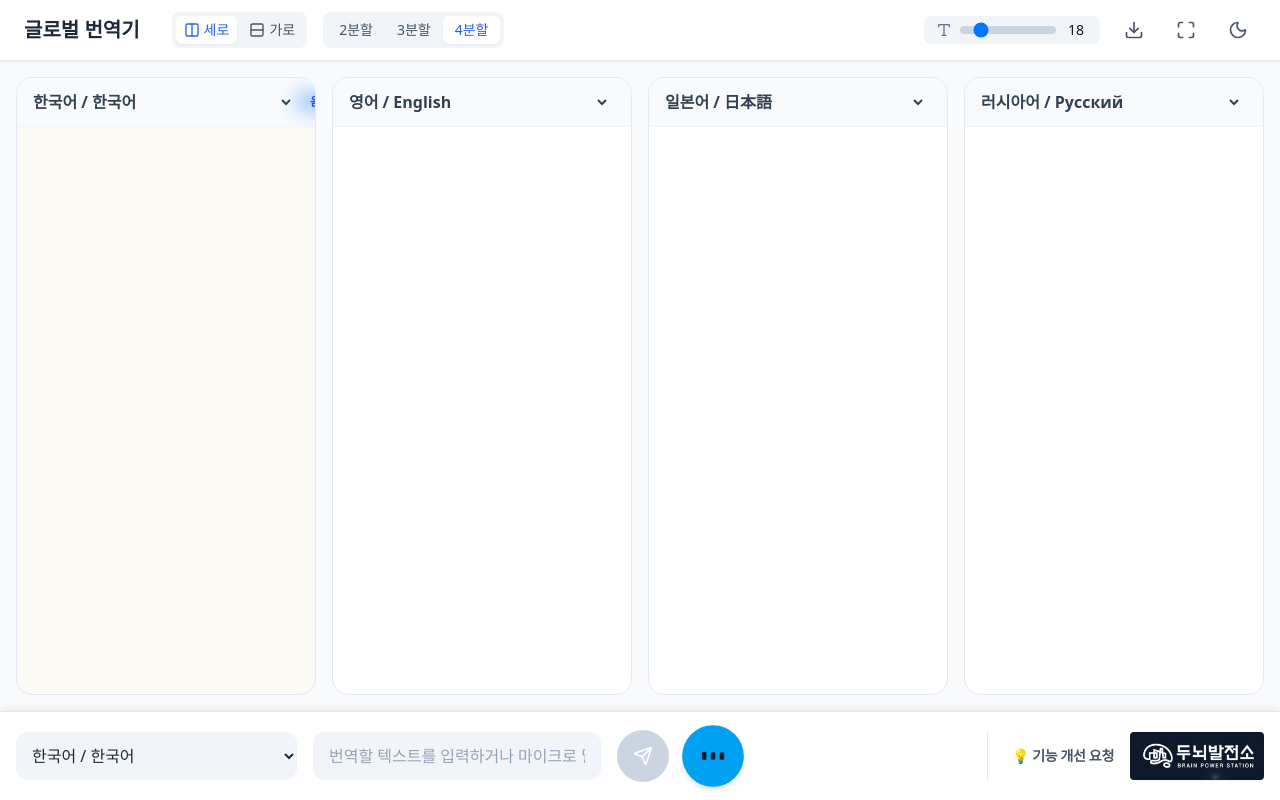
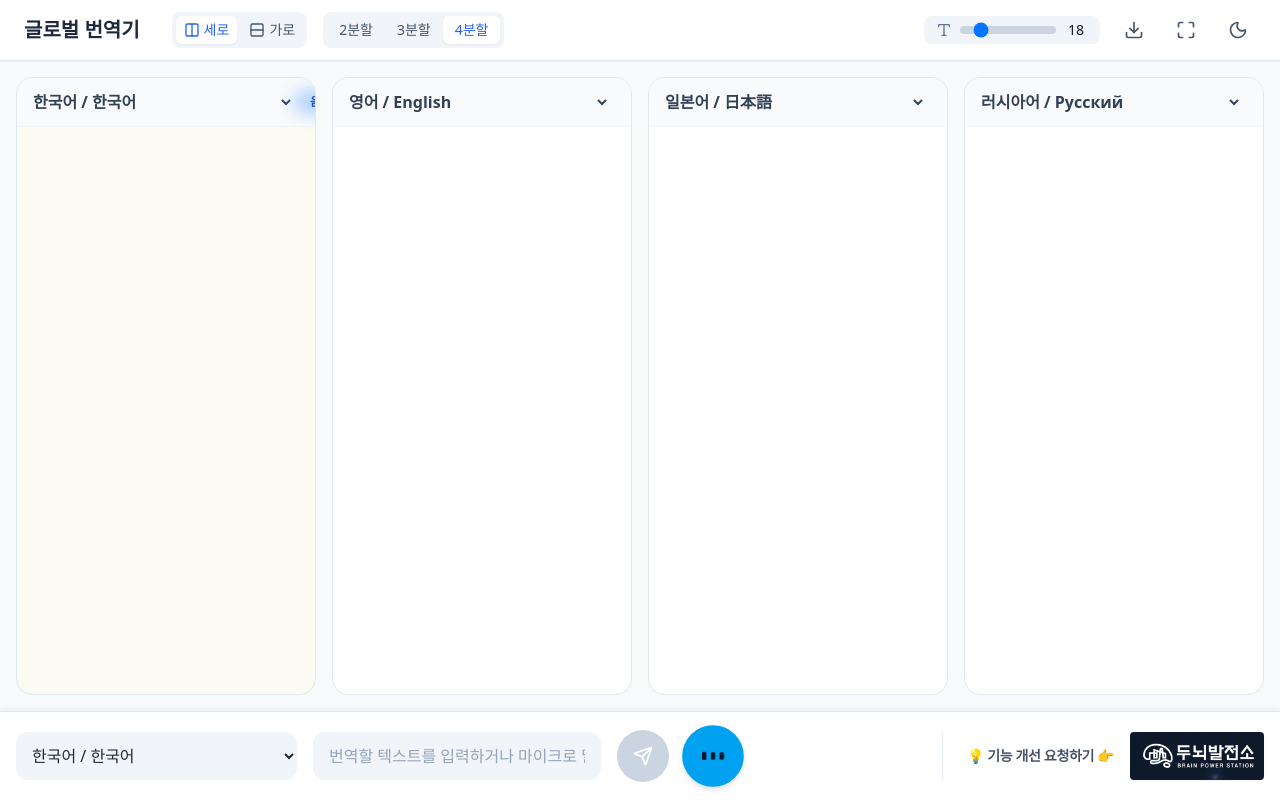
Before and after one commit to Brain-PowerStation/auto-translator, a React (Vite) app: page / in a window 1280 px wide. Built offline with nearby package versions, Linux system fonts and the light colour scheme.

Commit message:
하단 피드백 문구를 '기능 개선 요청하기 👉'로 변경

```diff
--- a/src/components/InputArea.tsx
+++ b/src/components/InputArea.tsx
@@ -308,7 +308,7 @@ export default function InputArea({
         title="두뇌발전소에 사이트 개선 요청하기"
       >
         <span className="text-sm text-slate-600 dark:text-slate-300 font-bold tracking-tight group-hover:text-blue-500 whitespace-nowrap">
-          💡 기능 개선 요청
+          💡 기능 개선 요청하기 👉
         </span>
         <img
           src="/logo.png"
```
